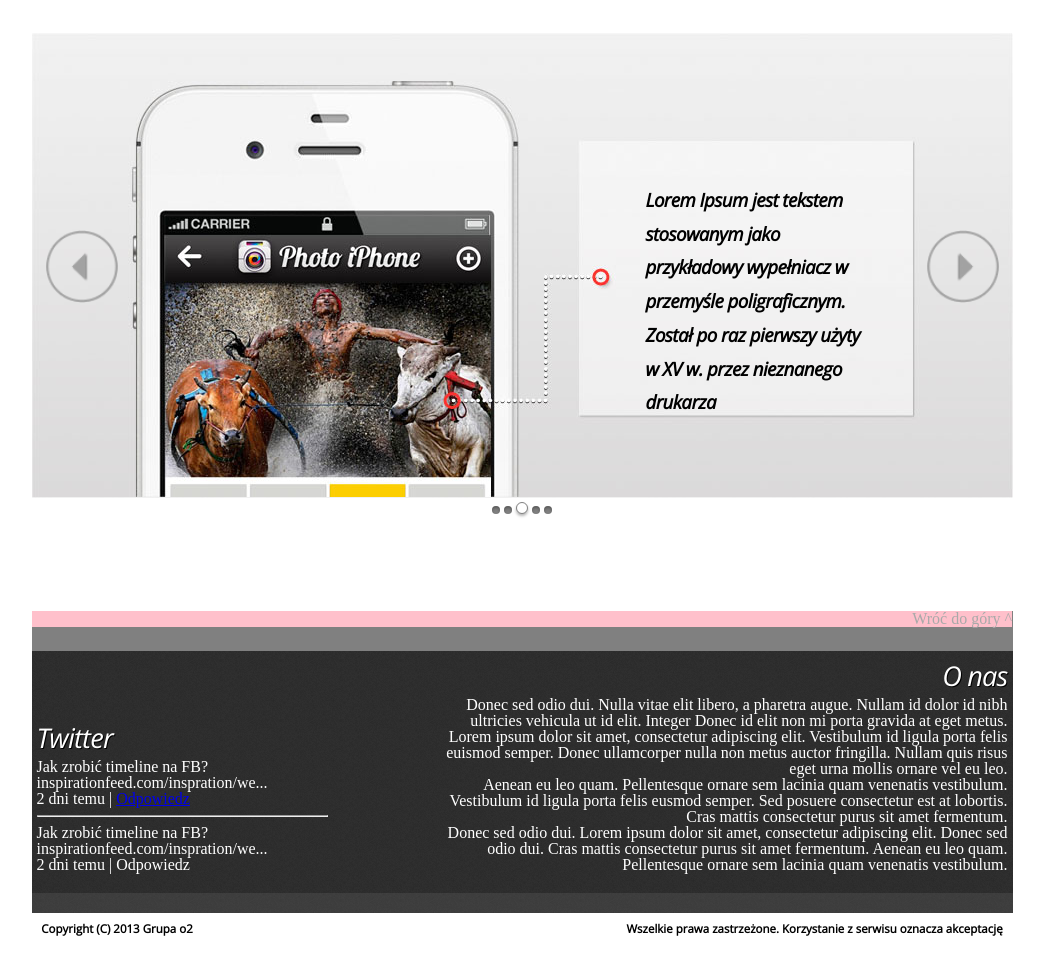
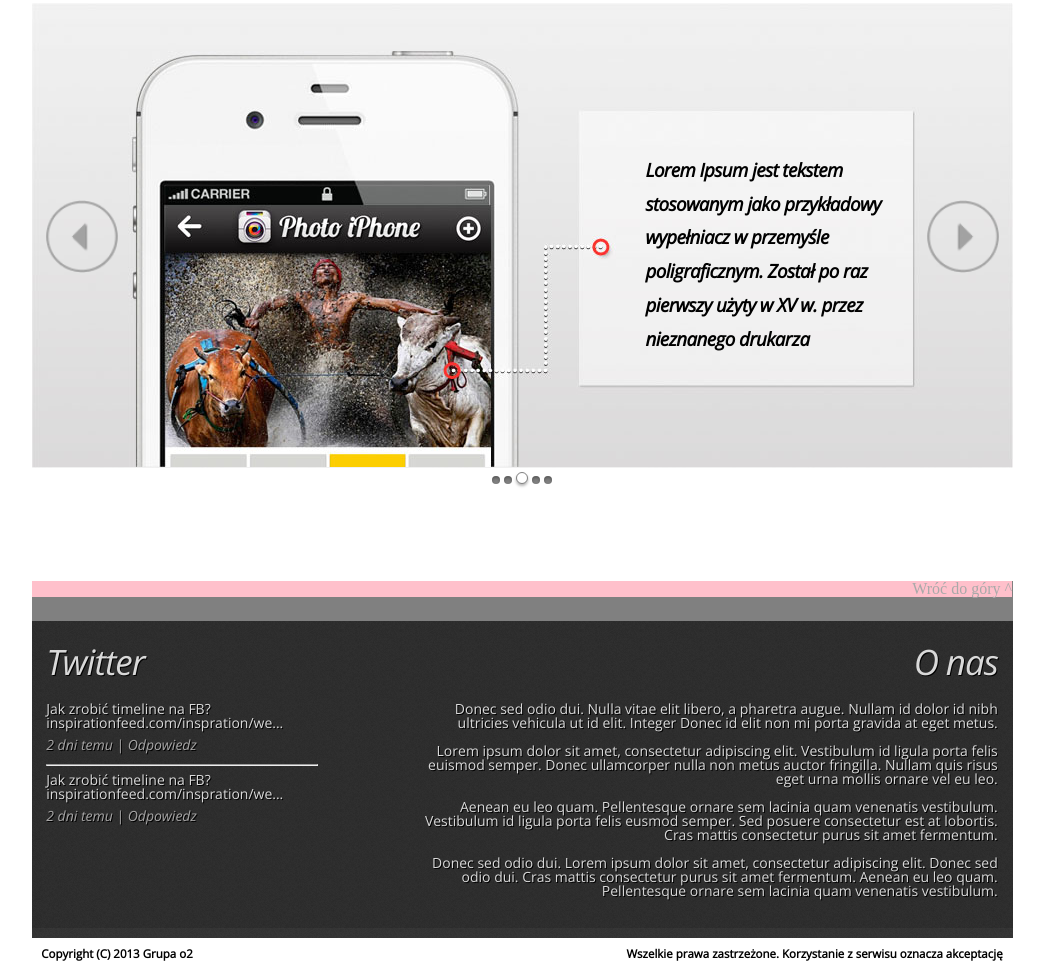
Before and after one commit to KrzysztofGolat/0005_AstekTest_Photo_iPhone, a plain HTML site: page index.html in a window 1280 px wide. Shown: the part 1196-2165 px from the top of the page, without its empty margins (118-1162 px from the left). Before the commit the page ends 2140 px from the top, so only its background shows below. Drawn offline with nearby package versions, Linux system fonts and the light colour scheme; a script that the page names is missing.

Commit message:
changes of slider & footer

```diff
--- a/index.html
+++ b/index.html
@@ -121,22 +121,22 @@
                 <div class="footer__glowny">
                     <div class="footer__twitter">
                         <h3 class="footer__heading">Twitter</h3>
+                        <p>&nbsp;</p>
                         <p>Jak zrobić timeline na FB? inspirationfeed.com/inspration/we...</p>
                         <div class="footer__twitter__meta">2 dni temu | <a href="#">Odpowiedz</a></div>
                         <hr>
-                        <p>Jak zrobić timeline na FB?</p>
-                        <p>inspirationfeed.com/inspration/we...</p>
-                        <p>2 dni temu | Odpowiedz</p>
+                        <p>Jak zrobić timeline na FB? inspirationfeed.com/inspration/we...</p>
+                        <div class="footer__twitter__meta">2 dni temu | <a href="#">Odpowiedz</a></div>
                     </div><div class="footer__onas">
 
                         <h3 class="footer__heading">O nas</h3>
-
+                        <p>&nbsp;</p>
                         <p>Donec sed odio dui. Nulla vitae elit libero, a pharetra augue. Nullam id dolor id nibh ultricies vehicula ut id elit. Integer Donec id elit non mi porta gravida at eget metus.</p>
-
+                        <p>&nbsp;</p>
                         <p>Lorem ipsum dolor sit amet, consectetur adipiscing elit. Vestibulum id ligula porta felis euismod semper. Donec ullamcorper nulla non metus auctor fringilla. Nullam quis risus eget urna mollis ornare vel eu leo. </p>
-
+                        <p>&nbsp;</p>
                         <p>Aenean eu leo quam. Pellentesque ornare sem lacinia quam venenatis vestibulum. Vestibulum id ligula porta felis eusmod semper. Sed posuere consectetur est at lobortis. Cras mattis consectetur purus sit amet fermentum. </p>
-
+                        <p>&nbsp;</p>
                         <p>Donec sed odio dui. Lorem ipsum dolor sit amet, consectetur adipiscing elit. Donec sed odio dui. Cras mattis consectetur purus sit amet fermentum. Aenean eu leo quam. Pellentesque ornare sem lacinia quam venenatis vestibulum.</p>
 
                     </div>
--- a/style/style.css
+++ b/style/style.css
@@ -138,7 +138,7 @@ h1 {
 }
 
 .slider {
-    margin: 130px auto 110px auto;
+    margin: 100px auto 110px auto;
     position: relative;
 }
 
@@ -158,7 +158,8 @@ h1 {
     position: absolute;
     left: 614px;
     top: 150px;
-    max-width: 230px;
+    max-width: 24%;
+    max-height: 20%;
     font-family: "Open Sans", Arial, sans-serif;
     font-weight: bold;
     font-size: 1.17em;
@@ -234,18 +235,24 @@ h1 {
 .footer__glowny {
     background-image: url(../img/footer-darkgray.png);
     padding: 5px 5px 20px 5px;
-    border-bottom: 20px solid rgba(255,255,255,0.08);
+    border-bottom: 10px solid rgba(255,255,255,0.03);
+
 }
 
 .footer__twitter {
-    color: white;
-    width: 30%;
+        font-family: "Open Sans", Arial, sans-serif;
+    color: #d9d9d9;
+    width: 28%;
     display: inline-block;
+    margin: 1%;
+        text-shadow: 1px 1px black;
+        font-size: 14px;
+        vertical-align: top;
 }
 
 .footer__heading {
     font-family: "Open Sans", Arial, sans-serif;
-    font-size: 1.7em;
+    font-size: 2.5em;
     font-style: italic;
     letter-spacing: -0.03em;
     line-height: 1.5em;
@@ -257,19 +264,36 @@ h1 {
     font-size: 1.2em;
     letter-spacing: -0.03em;
     line-height: 1.5em;
-    text-shadow: 1px 1px black;
+    text-shadow: 1px 1px red;
 }
 
 .footer__twitter__meta {
+    margin-top: 8px;
+    margin-bottom: 12px;
+    font-style: italic;
+    color: #a6a5a5;
+    letter-spacing: -0.00em;
+}
 
+.footer__twitter a {
+    color: #a6a5a5;
+    text-decoration: none;
+}
+
+.footer__twitter hr {
+    color: red;
 }
 
 .footer__onas {
-    color: white;
-    width: 60%;
-    margin-left: 10%;
+    vertical-align: top;
+    font-family: "Open Sans", Arial, sans-serif;
+    color: #d9d9d9;
+    font-size: 14px;
+    width: 59%;
     text-align: right;
     display: inline-block;
+    text-shadow: 1px 1px black;
+    margin: 1% 1% 1% 10%;
 }
 
 .footer__samdol {
```
